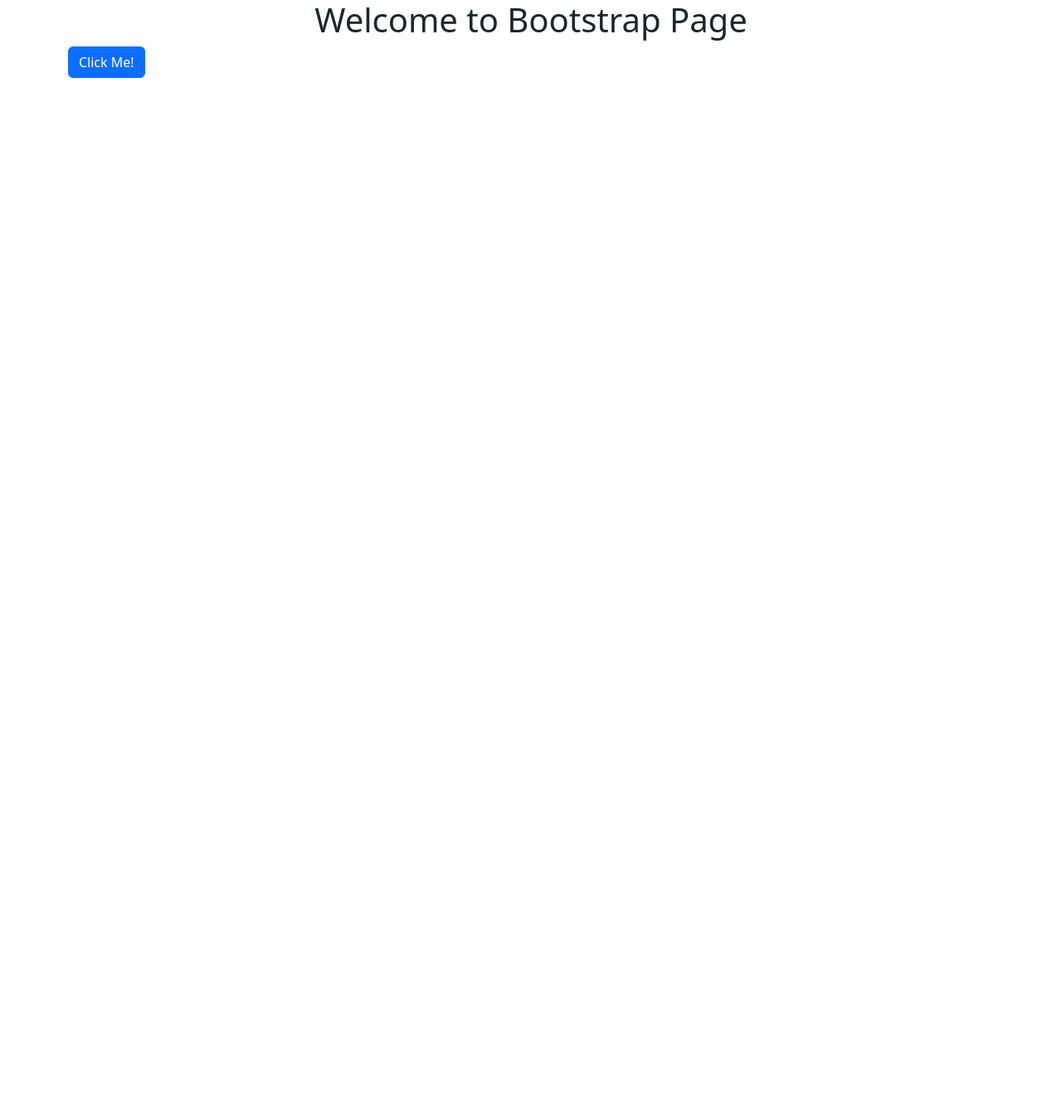
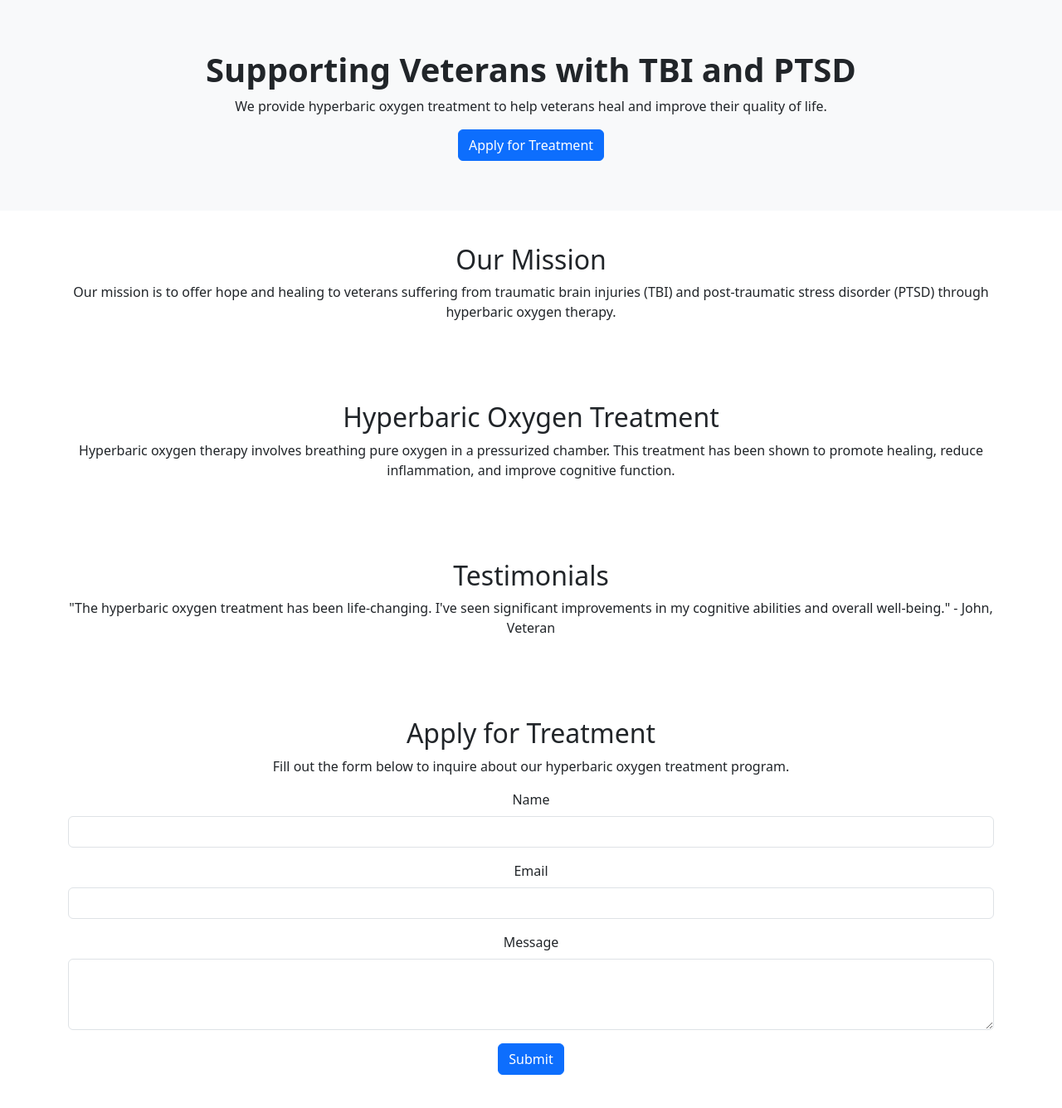
Before and after one commit to iamaaronnorth/bootstrap-webpage, a plain HTML site: page index.html in a window 1280 px wide. Shown: the whole page at 83% size. Before the commit the page ends 800 px from the top, so only its background shows below. Drawn offline with nearby package versions, Linux system fonts and the light colour scheme.

Commit message:
Update index.html

```diff
--- a/index.html
+++ b/index.html
@@ -3,14 +3,81 @@
 <head>
     <meta charset="UTF-8">
     <meta name="viewport" content="width=device-width, initial-scale=1.0">
-    <title>Bootstrap Page</title>
+    <title>Veterans Hyperbaric Oxygen Treatment</title>
     <!-- Bootstrap CSS -->
     <link href="https://cdn.jsdelivr.net/npm/bootstrap@5.3.3/dist/css/bootstrap.min.css" rel="stylesheet">
+    <style>
+        .hero-section {
+            background-color: #f8f9fa;
+            padding: 60px 0;
+        }
+        .hero-section h1 {
+            font-size: 2.5rem;
+            font-weight: bold;
+        }
+        .mission-section, .treatment-section, .testimonial-section, .inquiry-section {
+            padding: 40px 0;
+        }
+    </style>
 </head>
 <body>
-    <div class="container">
-        <h1 class="text-center">Welcome to Bootstrap Page</h1>
-        <button class="btn btn-primary">Click Me!</button>
-    </div>
+    <!-- Hero Section -->
+    <section class="hero-section text-center">
+        <div class="container">
+            <h1>Supporting Veterans with TBI and PTSD</h1>
+            <p>We provide hyperbaric oxygen treatment to help veterans heal and improve their quality of life.</p>
+            <a href="#inquiry-form" class="btn btn-primary">Apply for Treatment</a>
+        </div>
+    </section>
+
+    <!-- Mission Section -->
+    <section class="mission-section text-center">
+        <div class="container">
+            <h2>Our Mission</h2>
+            <p>Our mission is to offer hope and healing to veterans suffering from traumatic brain injuries (TBI) and post-traumatic stress disorder (PTSD) through hyperbaric oxygen therapy.</p>
+        </div>
+    </section>
+
+    <!-- Treatment Section -->
+    <section class="treatment-section text-center">
+        <div class="container">
+            <h2>Hyperbaric Oxygen Treatment</h2>
+            <p>Hyperbaric oxygen therapy involves breathing pure oxygen in a pressurized chamber. This treatment has been shown to promote healing, reduce inflammation, and improve cognitive function.</p>
+        </div>
+    </section>
+
+    <!-- Testimonial Section -->
+    <section class="testimonial-section text-center">
+        <div class="container">
+            <h2>Testimonials</h2>
+            <p>"The hyperbaric oxygen treatment has been life-changing. I've seen significant improvements in my cognitive abilities and overall well-being." - John, Veteran</p>
+        </div>
+    </section>
+
+    <!-- Inquiry Section -->
+    <section class="inquiry-section text-center" id="inquiry-form">
+        <div class="container">
+            <h2>Apply for Treatment</h2>
+            <p>Fill out the form below to inquire about our hyperbaric oxygen treatment program.</p>
+            <form>
+                <div class="mb-3">
+                    <label for="name" class="form-label">Name</label>
+                    <input type="text" class="form-control" id="name" required>
+                </div>
+                <div class="mb-3">
+                    <label for="email" class="form-label">Email</label>
+                    <input type="email" class="form-control" id="email" required>
+                </div>
+                <div class="mb-3">
+                    <label for="message" class="form-label">Message</label>
+                    <textarea class="form-control" id="message" rows="3" required></textarea>
+                </div>
+                <button type="submit" class="btn btn-primary">Submit</button>
+            </form>
+        </div>
+    </section>
+
+    <!-- Bootstrap JS -->
+    <script src="https://cdn.jsdelivr.net/npm/bootstrap@5.3.3/dist/js/bootstrap.bundle.min.js"></script>
 </body>
 </html>
```
